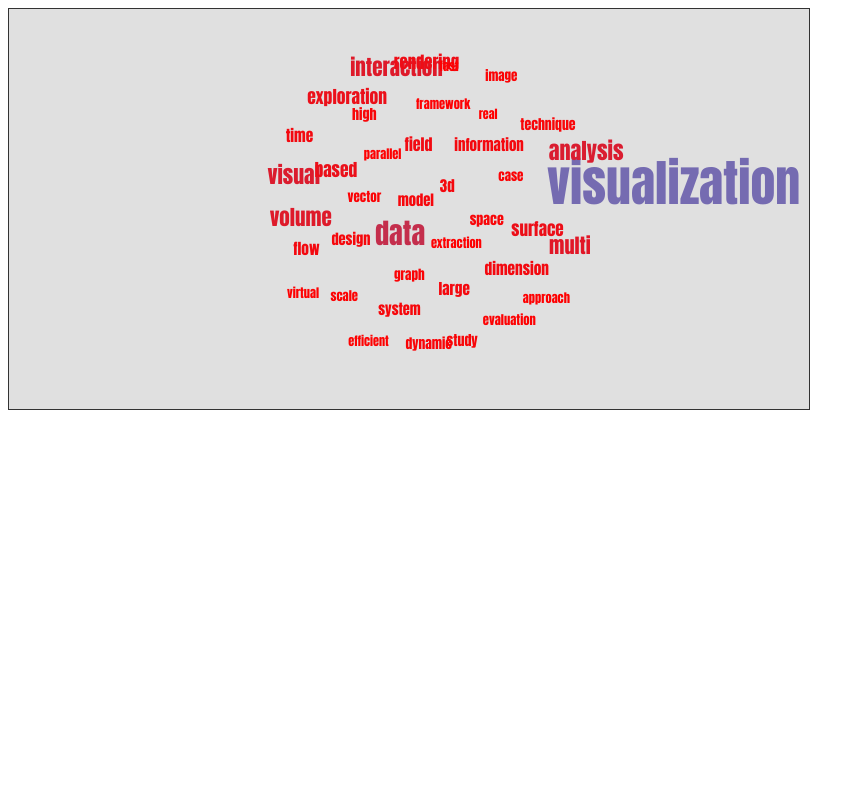
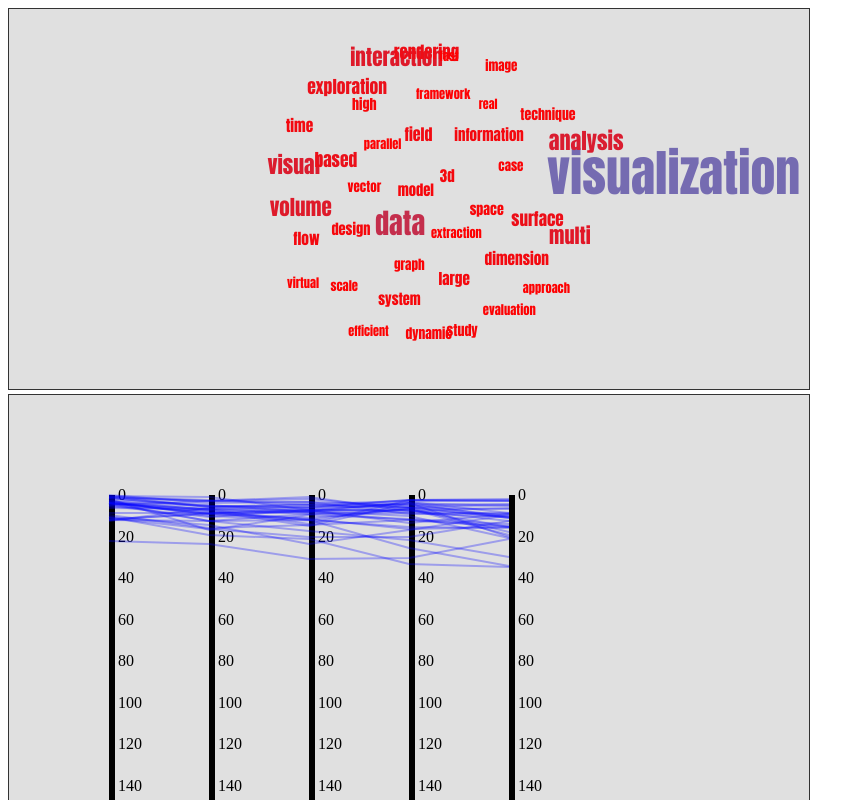
Before and after one commit to iamdanfox/visanalytics, a plain HTML site: page index.html in a window 1280 px wide. Shown: the top 800 px of the page, without its empty margins (0-865 px from the left). Drawn offline with Linux system fonts and the light colour scheme.

Commit message:
Parallel coordinates work

```diff
--- a/index.html
+++ b/index.html
@@ -5,10 +5,12 @@
   <title>Visual Analytics Practical</title>
 </head>
 <body>
+  <script src="d3.js" type="text/javascript" charset="utf-8"></script>
 
   <svg id="visualisation1"></svg>
+  <script src="vis.js" type="text/javascript"></script>
 
-  <script src="d3.js" type="text/javascript" charset="utf-8"></script>
-  <script src="vis.js" type="text/javascript"></script>
+  <svg id="visualisation2"></svg>
+  <script src="vis2.js" type="text/javascript"></script>
 </body>
 </html>
--- a/vis.js
+++ b/vis.js
@@ -1,6 +1,4 @@
 // Generated by CoffeeScript 1.7.1
-console.log('hello');
-
 
 /*
 
@@ -17,7 +15,6 @@ Your software must have the following essential functionality:
  Each word should be coloured differently. Ideally colours are assigned based on a particular
 property, such as “first letter”, “word length” or “frequency of occurrence”.
  */
-
 d3.csv('FreqWords5Year.csv').row(function(rawRow) {
   ['sum', 'avg'].map(function(property) {
     return rawRow[property] = parseInt(rawRow[property], 10);
@@ -25,9 +22,8 @@ d3.csv('FreqWords5Year.csv').row(function(rawRow) {
   return rawRow;
 }).get(function(error, rows) {
   var HEIGHT, WEIGHT_PROPERTY, WIDTH, colourScale, fontSizeScale, force, maxW, minW, svg, texts, xPositionScale;
-  console.log(rows[0], rows[20]);
   WIDTH = 800;
-  HEIGHT = 400;
+  HEIGHT = 380;
   WEIGHT_PROPERTY = 'avg';
   svg = d3.select('#visualisation1').style({
     width: WIDTH,
@@ -60,7 +56,7 @@ d3.csv('FreqWords5Year.csv').row(function(rawRow) {
   });
   texts = svg.selectAll('text').data(rows).enter().append('text').text(function(r) {
     return r.word;
-  }).style({
+  }).call(force.drag).style({
     'font-size': function(r) {
       return fontSizeScale(r[WEIGHT_PROPERTY]) + 'px';
     },
--- /dev/null
+++ b/vis2.js
@@ -0,0 +1,82 @@
+// Generated by CoffeeScript 1.7.1
+
+/*
+
+LEVEL 1B: Parallel Coordinates Visualization
+
+The software tool at this level should be able to display the tabular data in the spreadsheet named
+as “5-years” in FreqWords.xlsx using a parallel coordinates plot. The table includes 5 major data
+columns, labelled as “1990-1994”, “1995-1999”, ..., “2000-2014”. Each column has 40 measured
+values, that is, 40 multivariate data objects (with five variables). In addition to the five numerical
+values, each data object is associated with a nominal value, representing a frequently-occurred
+word.
+
+Your software must have the following essential functionality:
+
+ - Display a line for each of the k (20  k  40) data objects, intersecting with the 6 axes at correct places. If you choose k < 40, it is recommended to use the k words with more frequent occurrence.
+ - Display labels for each axis.
+ - Provide a brushing utility. (Vertical brushing on all)
+ - It is recommended to set all five numerical axes to the range [0, 250]. However, you may experiment with other ranges for these axes.
+ */
+var COLUMN_NAMES;
+
+COLUMN_NAMES = ['1990-1994', '1995-1999', '2000-2004', '2005-2009', '2010-2014'];
+
+d3.csv('FreqWords5Year.csv').row(function(rawRow) {
+  COLUMN_NAMES.map(function(property) {
+    return rawRow[property] = parseInt(rawRow[property], 10);
+  });
+  return rawRow;
+}).get(function(error, rows) {
+  var HEIGHT, WIDTH, axis, g, height, i, lineData, max, min, svg, verticalScale, _i;
+  WIDTH = 800;
+  HEIGHT = 380;
+  svg = d3.select('#visualisation2').style({
+    width: WIDTH,
+    height: HEIGHT,
+    background: '#e0e0e0',
+    border: '1px solid #333'
+  });
+  g = svg.append('g').attr('transform', 'translate(100,100)');
+  min = d3.min(rows, function(row) {
+    return d3.min(COLUMN_NAMES.map(function(colname) {
+      return row[colname];
+    }));
+  });
+  max = d3.max(rows, function(row) {
+    return d3.max(COLUMN_NAMES.map(function(colname) {
+      return row[colname];
+    }));
+  });
+  console.log('min', min, 'max', max);
+  verticalScale = d3.scale.linear().domain([min, max]).range([0, 500]);
+  axis = d3.svg.axis().scale(verticalScale).orient('right');
+  for (i = _i = 0; _i <= 4; i = ++_i) {
+    g.append('g').attr('transform', 'translate(' + (100 * i) + ',0)').call(axis);
+  }
+  lineData = function(row) {
+    var _j, _results;
+    _results = [];
+    for (i = _j = 0; _j <= 4; i = ++_j) {
+      _results.push({
+        x: i * 100,
+        y: row[COLUMN_NAMES[i]]
+      });
+    }
+    return _results;
+  };
+  console.log(lineData(rows[0]));
+  g.selectAll('path').data(rows).enter().append('path').attr('d', function(row) {
+    var l;
+    l = d3.svg.line().x(function(d) {
+      return d.x;
+    }).y(function(d) {
+      return d.y;
+    });
+    return l(lineData(row));
+  }).attr('stroke', 'rgba(0,0,255,0.3)').attr('stroke-width', 2).attr('fill', 'none');
+  height = g[0][0].getBBox().height;
+  svg.style({
+    height: height + 200
+  });
+});
```
Also changed, not shown: 2 other files.
